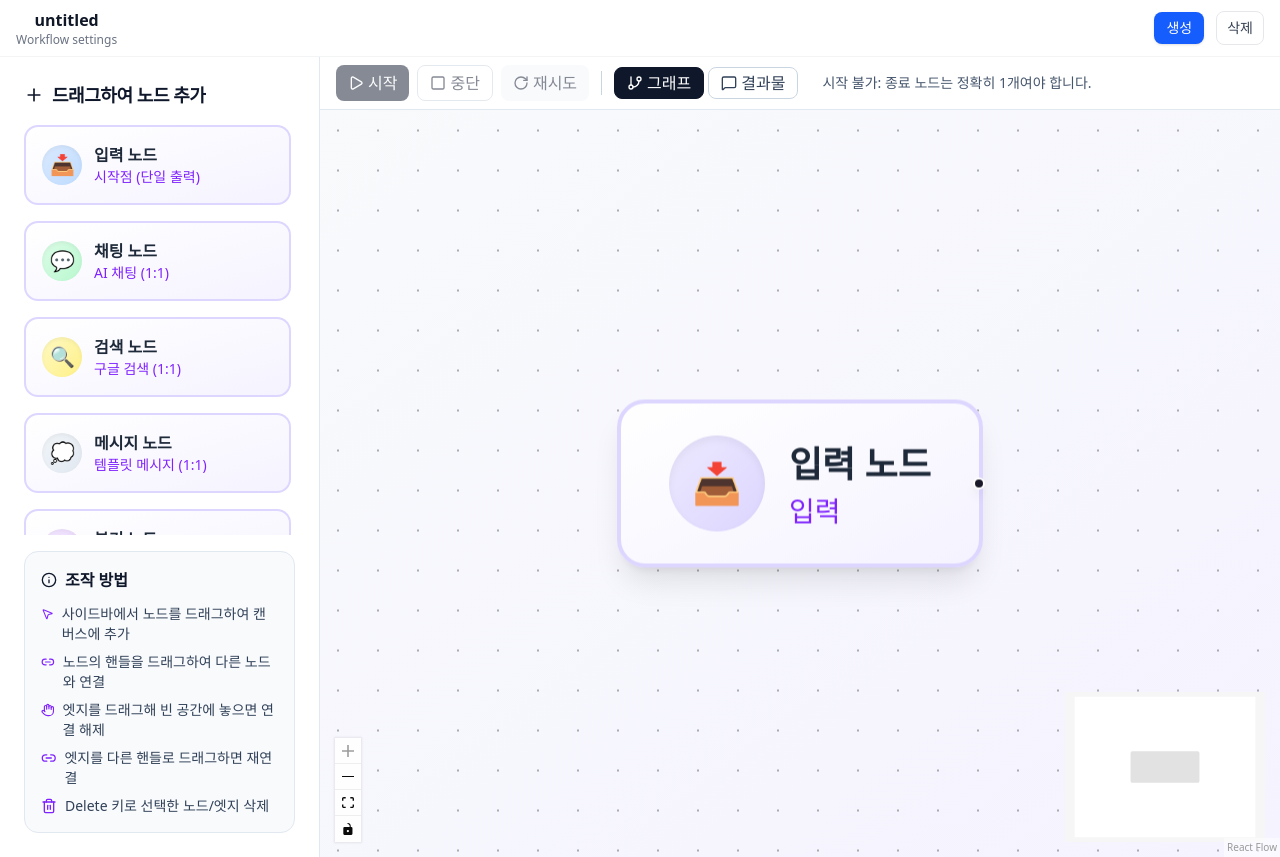
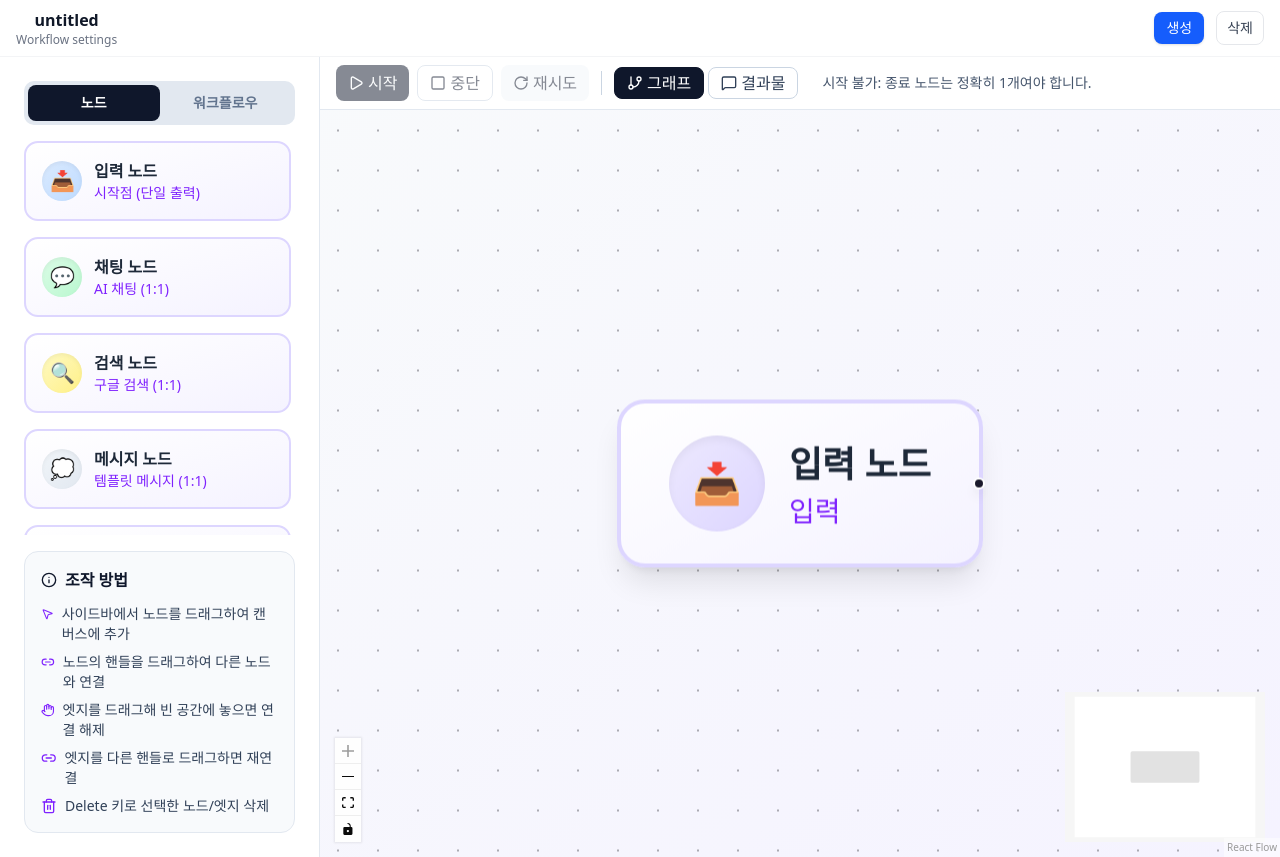
Before and after one commit to jong-choi/lang-flow, a Next.js app: page /flow/generate in a window 1280 px wide. Built offline with nearby package versions, Linux system fonts and the light colour scheme.

Commit message:
[feat] 사이드바에 워크 플로우 ui 추가

```diff
--- a/src/features/flow/components/flow-section.tsx
+++ b/src/features/flow/components/flow-section.tsx
@@ -4,7 +4,6 @@ import { useCallback, useState } from "react";
 import { GitBranch, MessageSquare, Play, RotateCw, Square } from "lucide-react";
 import { ReactFlowProvider } from "@xyflow/react";
 import { FlowCanvas } from "@/features/flow/components/flow-canvas";
-import { SidebarNodePalette } from "@/features/flow/components/panel/sidebar-node-palette";
 import { PromptInputModal } from "@/features/flow/components/prompt-input-modal";
 import { Sidebar } from "@/features/flow/components/sidebar";
 import { useFlowGeneratorStore } from "@/features/flow/providers/flow-store-provider";
@@ -44,9 +43,7 @@ export const FlowSection = () => {
 
   return (
     <div className="flex h-screen">
-      <Sidebar>
-        <SidebarNodePalette />
-      </Sidebar>
+      <Sidebar />
       <div className="flex-1 flex flex-col">
         {/* 헤더 */}
         <div className="shrink-0 border-b bg-white/60 dark:bg-slate-900/60 backdrop-blur supports-[backdrop-filter]:bg-white/40 border-slate-200 dark:border-slate-800 px-4 py-2 flex items-center justify-between">
--- a/src/features/flow/components/panel/workflow-palette.tsx
+++ b/src/features/flow/components/panel/workflow-palette.tsx
@@ -153,5 +153,3 @@ export const WorkflowPalette = ({
     </div>
   );
 };
-
-export default WorkflowPalette;
--- a/src/features/flow/components/sidebar.tsx
+++ b/src/features/flow/components/sidebar.tsx
@@ -1,20 +1,56 @@
 "use client";
 
 import type { ReactNode } from "react";
-import { Hand, Info, Link2, MousePointer2, Plus, Trash2 } from "lucide-react";
+import { Hand, Info, Link2, MousePointer2, Trash2 } from "lucide-react";
+import { useFlowGeneratorStore } from "@/features/flow/providers/flow-store-provider";
+import { SidebarNodePalette } from "./panel/sidebar-node-palette";
+import { WorkflowPalette } from "./panel/workflow-palette";
 
-export const Sidebar = ({ children }: { children: ReactNode }) => (
+const PaletteTab = ({
+  view,
+  currentView,
+  onClick,
+  children,
+}: {
+  view: "nodes" | "workflows";
+  currentView: "nodes" | "workflows";
+  onClick: (v: "nodes" | "workflows") => void;
+  children: ReactNode;
+}) => (
+  <button
+    className={`flex-1 text-center px-4 py-2 text-sm font-semibold rounded-md transition-colors ${
+      currentView === view
+        ? "bg-slate-900 text-white"
+        : "bg-transparent text-slate-500 hover:bg-slate-100"
+    }`}
+    onClick={() => onClick(view)}
+  >
+    {children}
+  </button>
+);
+
+export const Sidebar = () => {
+  const active = useFlowGeneratorStore.use.paletteView();
+  const setActive = useFlowGeneratorStore.use.setPaletteView();
+
+  return (
     <aside className="w-80 h-full border-r bg-white dark:bg-slate-950 border-slate-200 dark:border-slate-800 p-6 flex flex-col">
-    {/* 상단 헤더  */}
+      {/* 상단 헤더 */}
       <div className="shrink-0 mb-4">
-      <div className="flex items-center gap-2 text-slate-900 dark:text-slate-50 font-extrabold tracking-tight text-lg">
-        <Plus className="size-5" />
-        드래그하여 노드 추가
+        <div className="p-1 bg-slate-200 rounded-lg flex">
+          <PaletteTab view="nodes" currentView={active} onClick={setActive}>
+            노드
+          </PaletteTab>
+          <PaletteTab view="workflows" currentView={active} onClick={setActive}>
+            워크플로우
+          </PaletteTab>
         </div>
       </div>
 
       {/* 중간 영역 */}
-    <div className="min-h-0 flex-1 overflow-y-auto pr-1">{children}</div>
+      <div className="min-h-0 flex-1 overflow-y-auto pr-1">
+        {active === "nodes" ? <SidebarNodePalette /> : <WorkflowPalette />}
+      </div>
 
       {/* 하단 안내 */}
       <div className="shrink-0 mt-4 rounded-xl border bg-slate-50 dark:bg-slate-900 border-slate-200 dark:border-slate-800 p-4">
@@ -46,3 +82,6 @@ export const Sidebar = ({ children }: { children: ReactNode }) => (
       </div>
     </aside>
   );
+};
+
+export default Sidebar;
--- a/src/features/flow/stores/flow-store.ts
+++ b/src/features/flow/stores/flow-store.ts
@@ -3,6 +3,8 @@ import type { DnDSlice } from "./slices/dnd-slice";
 import { createDnDSlice } from "./slices/dnd-slice";
 import type { NodeActionsSlice } from "./slices/node-actions-slice";
 import { createNodeActionsSlice } from "./slices/node-actions-slice";
+import type { PaletteSlice } from "./slices/palette-slice";
+import { createPaletteSlice } from "./slices/palette-slice";
 import type { RunControlsSlice } from "./slices/run-controls-slice";
 import { createRunControlsSlice } from "./slices/run-controls-slice";
 import type { RunMetaSlice } from "./slices/run-meta-slice";
@@ -14,7 +16,8 @@ export type FlowGeneratorState = DnDSlice &
   RunSlice &
   RunMetaSlice &
   NodeActionsSlice &
-  RunControlsSlice;
+  RunControlsSlice &
+  PaletteSlice;
 
 export const createFlowGeneratorStore = (
   initialState?: Partial<FlowGeneratorState>,
@@ -25,5 +28,6 @@ export const createFlowGeneratorStore = (
     ...createRunControlsSlice(set, get, api),
     ...createDnDSlice(set, get, api),
     ...createNodeActionsSlice(set, get, api),
+    ...createPaletteSlice(set, get, api),
     ...initialState,
   }));
--- /dev/null
+++ b/src/features/flow/stores/slices/palette-slice.ts
@@ -0,0 +1,13 @@
+import type { StateCreator } from "zustand";
+
+export type PaletteView = "nodes" | "workflows";
+
+export interface PaletteSlice {
+  paletteView: PaletteView;
+  setPaletteView: (view: PaletteView) => void;
+}
+
+export const createPaletteSlice: StateCreator<PaletteSlice> = (set) => ({
+  paletteView: "nodes",
+  setPaletteView: (view) => set({ paletteView: view }),
+});
```
Lines whose indentation alone changed are shown as unchanged.
